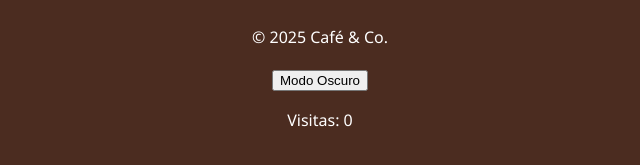
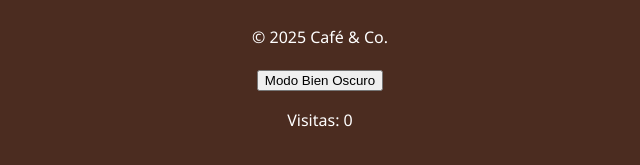
Before and after one commit to newolad/Caf-Co., a plain HTML site: page Index.html in a window 1280 px wide. Shown: the part 641-806 px from the top of the page, 320-960 px from the left. Drawn offline with Linux system fonts and the light colour scheme.

Commit message:
trecera carga

```diff
--- a/Index.html
+++ b/Index.html
@@ -32,7 +32,7 @@
 
   <footer>
     <p>© 2025 Café & Co.</p>
-    <button id="modoOscuroBtn">Modo Oscuro</button>
+    <button id="modoOscuroBtn">Modo Bien Oscuro</button>
     <p id="contadorVisitas">Visitas: 0</p>
   </footer>
 
```
